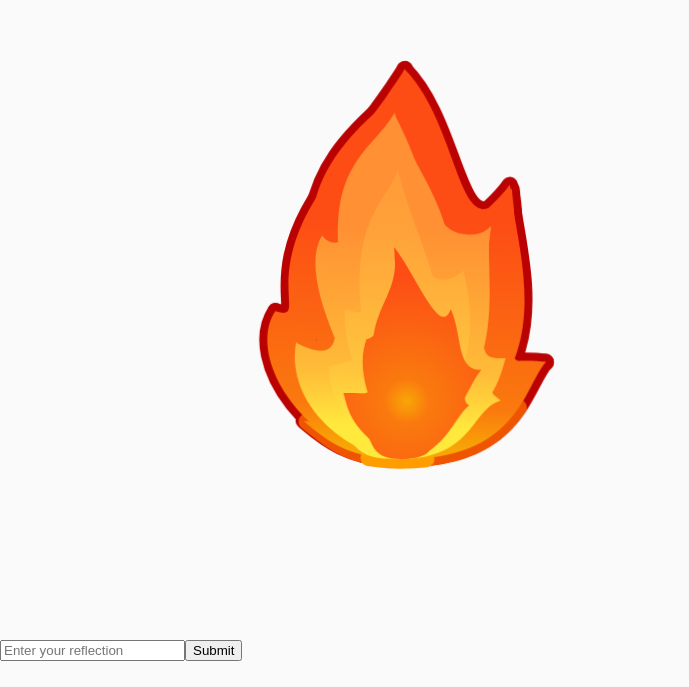
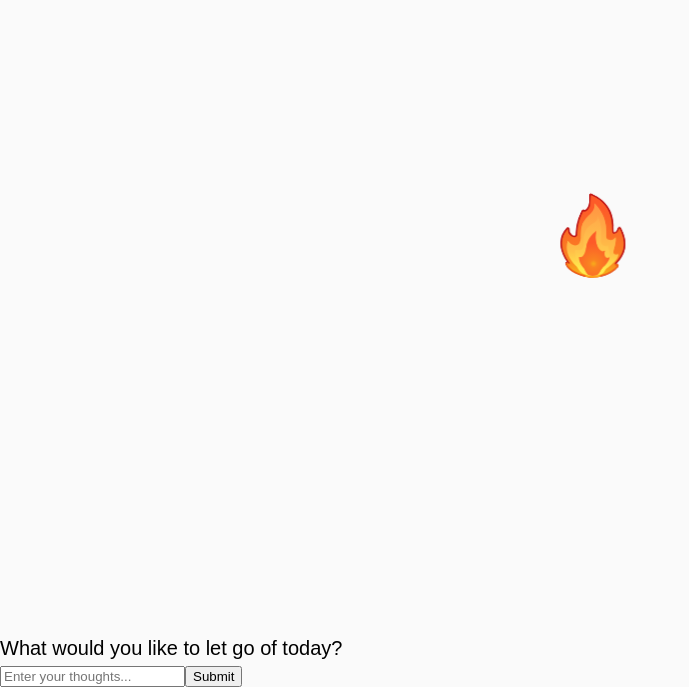
Before and after one commit to msecondi/Breathe-Client, a React (Vite) app: page /release in a window 1280 px wide. Shown: the part 361-1048 px from the top of the page, without its empty margins (0-689 px from the left). Before the commit the page ends 1022 px from the top, so only its background shows below. Built offline with nearby package versions, Linux system fonts and the light colour scheme; no server answers.

Commit message:
added scaling functionality to fire-feed page

```diff
--- a/src/components/Flame/Flame.jsx
+++ b/src/components/Flame/Flame.jsx
@@ -2,10 +2,22 @@ import "./Flame.scss";
 import Lottie from "lottie-react";
 import flameAnimation from "../../assets/animations/flame.json"
 
-const Flame = () => {
+const Flame = ({countMultiplier}) => {
+
+    let flameScale = 0.2 + (countMultiplier * 0.1); // Base scale plus multiplier effect
+    if(flameScale > 2) flameScale = 2; // Cap the scale to prevent flame from getting too large
+
+    const flameStyle = {
+        transform: `scale(${flameScale})`,
+        transition: 'transform 1.7s ease-out'
+    };
+
     return (
-        <div className="flame-container">
-            <Lottie animationData={flameAnimation} loop={true} />
+        // adjust 'style' attribute manually here to accurately manipulate scale of flame
+        <div className="flame-container" style={flameStyle}>
+            <div className="flame">
+                <Lottie animationData={flameAnimation} loop={true} />
+            </div>
         </div>
     );
 }
--- a/src/components/Flame/Flame.scss
+++ b/src/components/Flame/Flame.scss
@@ -2,7 +2,7 @@
 @use "../../styles/partials/variables.scss" as *;
 @use "../../styles/partials/mixins" as *;
 
-.flame-container {
+.flame {
   display: inline-block;
   animation: flicker 1.5s infinite ease-in-out;
   transform-origin: center;
--- a/src/components/Hero/Hero.jsx
+++ b/src/components/Hero/Hero.jsx
@@ -8,7 +8,7 @@ const Hero = () => {
         'connection',
         'genuity',
         'patience',
-        'openess',
+        'openness',
         'belonging',
         'calm',
         'listening',
--- a/src/components/QuoteList/QuoteList.scss
+++ b/src/components/QuoteList/QuoteList.scss
@@ -6,26 +6,25 @@
     display: flex;
     justify-content: center;
     flex-flow: row wrap;
-}
-.list-wrapper {
-  overflow: hidden;
-  transition: max-height 4s ease, opacity 4s ease;
-  max-height: 100rem; // assume this is taller than your list ever will be
-  opacity: 1;
-
-  &--hidden {
-    max-height: 0;
-    opacity: 0;
-  }
+    &-wrapper {
+      overflow: hidden;
+      transition: max-height 3.5s ease, opacity 4s ease;
+      max-height: 50rem; // assume this is taller than list will ever be
+      opacity: 1;
+    }
+    &-wrapper--hidden {
+      max-height: 0;
+      opacity: 0;
+    }
 }
 
-.fade-in-list {
-  opacity: 0;
-  transform: translateY(-2rem);
-  animation: fadeIn 1.5s ease forwards;
-}
-.fade-out-list {
-    opacity: 1;
-    transform: translateY(0);
-    animation: fadeOut 1.5s ease forwards;
-}
+// .fade-in-list {
+//   opacity: 0;
+//   transform: translateY(-2rem);
+//   animation: fadeIn 1.5s ease forwards;
+// }
+// .fade-out-list {
+//     opacity: 1;
+//     transform: translateY(0);
+//     animation: fadeOut 1.5s ease forwards;
+// }
--- a/src/pages/FireFeed/FireFeed.jsx
+++ b/src/pages/FireFeed/FireFeed.jsx
@@ -3,25 +3,94 @@ import "./FireFeed.scss";
 import Flame from "../../components/Flame/Flame.jsx";
 
 import { useOutletContext } from "react-router-dom";
-import { useEffect } from "react";
+import { useState, useEffect } from "react";
 import axios from "axios";
 
+// Set the base URL for the backend API
+const baseURL = import.meta.env.VITE_BACKEND_URL || "http://localhost:8080";
+
 const FireFeed = () => {
+
     const setCurrentPage = useOutletContext();
     useEffect(() => {
         setCurrentPage('release'); // Set the current page to 'release' for the nav bar
     }, []);
 
+    const [reflection, setReflection] = useState('');
+    const [floating, setFloating] = useState(false);
+    const [responseMessage, setResponseMessage] = useState('');
+    const [errorMessage, setErrorMessage] = useState('');
 
+    const handleSubmit = async (e) => {
+        e.preventDefault();
+        if (!reflection) return; // Prevent submission if the input is empty
+
+        try {
+            // Send the reflection to the backend
+            const response = await axios.post(`${baseURL}/fire-feed`, { message: reflection });
+            console.log(response.data); // Log the response from the server
+            setResponseMessage(response.data.success); // Set the response message to display to the user
+            setErrorMessage(''); // Clear any previous error messages
+
+            // Trigger floating animation
+            setFloating(true);
+            setTimeout(() => {
+                setFloating(false);
+                setReflection(''); // Clear the input after submission
+                setResponseMessage(''); // Clear the response message after a short delay
+            }, 3000); // Animation duration
+        } catch (error) {
+            if(error.response && error.response.data) {
+                // Handle specific error messages from the backend
+                setErrorMessage(error.response.data.error);
+            } else {
+                // Handle general errors
+                setErrorMessage(error.message);
+            }
+        }
+    }
+
+    const [countMultiplier, setCountMultiplier] = useState(0);
+    useEffect(() => {
+        const fetchCount = async () => {
+            try {
+                const response = await axios.get(`${baseURL}/fire-feed/count`);
+                setCountMultiplier(response.data.count);
+            } catch (error) {
+                console.error("Error fetching count:", error);
+            }
+        };
+        fetchCount();
+    }, [floating]); //Re-renders everytime a submission is entered via 'floating'
 
     return (
         <>
-            {/* ~ flame animation ~ */}
-            <Flame />
-            <form>
-                <input type="text" placeholder="Enter your reflection" />
+            <Flame countMultiplier={countMultiplier} />
+            {floating && ( // FLOATING ANIMATION
+                <div className="firefeed__floating">
+                    {reflection}
+                </div>
+            )}
+            <div className="firefeed__prompt">
+                What would you like to let go of today?
+            </div>
+            <form onSubmit={handleSubmit}>
+                <input
+                    type="text"
+                    placeholder="Enter your thoughts..."
+                    value={reflection}
+                    onChange={(e) => setReflection(e.target.value)}
+                />
                 <button type="submit">Submit</button>
             </form>
+            {errorMessage && (
+                <div className="firefeed__error">
+                    {errorMessage}
+                </div>
+            )}
+            <div className={`firefeed__response ${responseMessage ? 'firefeed__response--active' : ''}`}>
+                {responseMessage}
+            </div>
         </>
     )
 }
--- a/src/pages/FireFeed/FireFeed.scss
+++ b/src/pages/FireFeed/FireFeed.scss
@@ -0,0 +1,25 @@
+@use "../../styles/styles.scss" as *;
+@use "../../styles/partials/variables.scss" as *;
+@use "../../styles/partials/_mixins.scss" as *;
+
+.firefeed {
+    &__floating {
+        position: absolute;
+        left: 50%;
+        top: 60%;
+        transform: translate(-50%, 0);
+        animation: floatUp 3s forwards;
+        background: rgba(255,255,255,0.8);
+        padding: 1rem 2rem;
+        border-radius: 1rem;
+        font-size: 1.2rem;
+        color: #333;
+    }
+    &__response {
+        transition: all 2.5s ease;
+        &--active {
+            opacity: 1;
+            animation: fadeOut 3s ease forwards;
+        }
+    }
+}
--- a/src/styles/partials/_mixins.scss
+++ b/src/styles/partials/_mixins.scss
@@ -32,18 +32,16 @@
   50% { transform: scale(1.05); box-shadow: 0 0 0.5rem $calm-accent; }
   100% { transform: scale(1); box-shadow: 0; }
 }
-//quotes animations
+//fade in animation
 @keyframes fadeIn {
   to {
     opacity: 1;
-    transform: translateY(0);
-    transform: translateX(0);
   }
 }
+//fade out animation
 @keyframes fadeOut {
   to {
     opacity: 0;
-    transform: translateY(3rem);
     display: none;
   }
 }
@@ -62,3 +60,9 @@
   90%  { transform: scale(1.02) rotate(-0.2deg); opacity: 0.96; }
   100% { transform: scale(1) rotate(0deg); opacity: 1; }
 }
+//firefeed float up animation
+@keyframes floatUp {
+    0% { opacity: 1; transform: translate(-50%, 0);}
+    50% { background: rgba(253, 44, 44, 0.5);}
+    100% { opacity: 0; transform: translate(-50%, -14rem); background: black;}
+}
```
